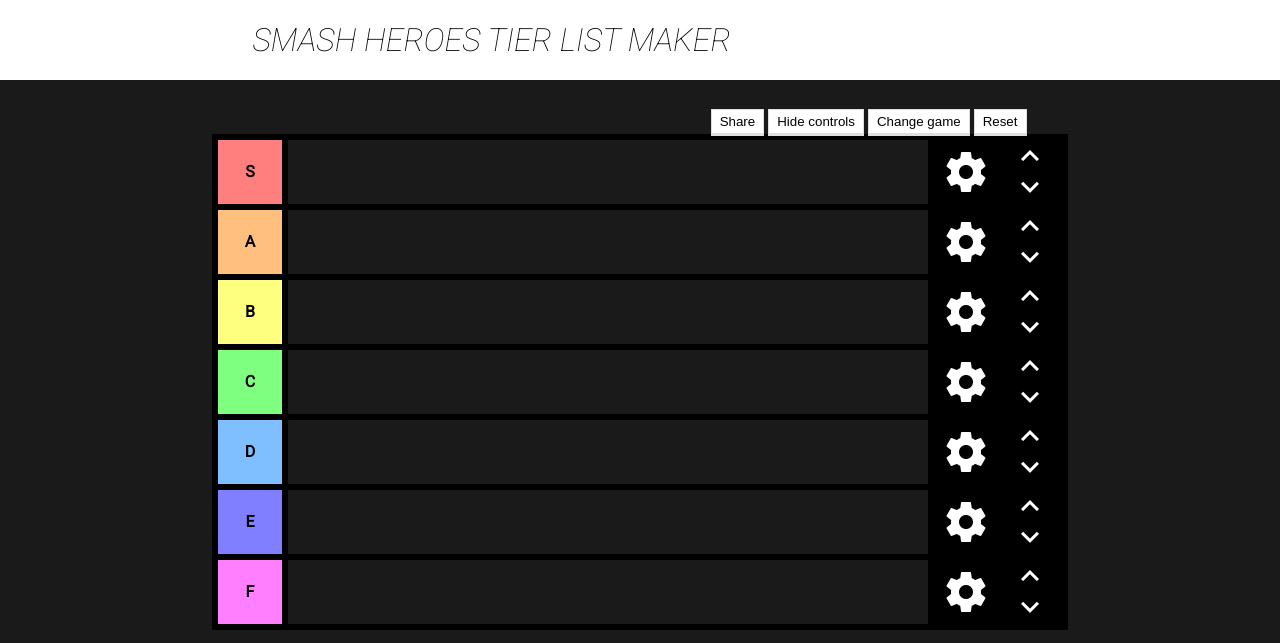
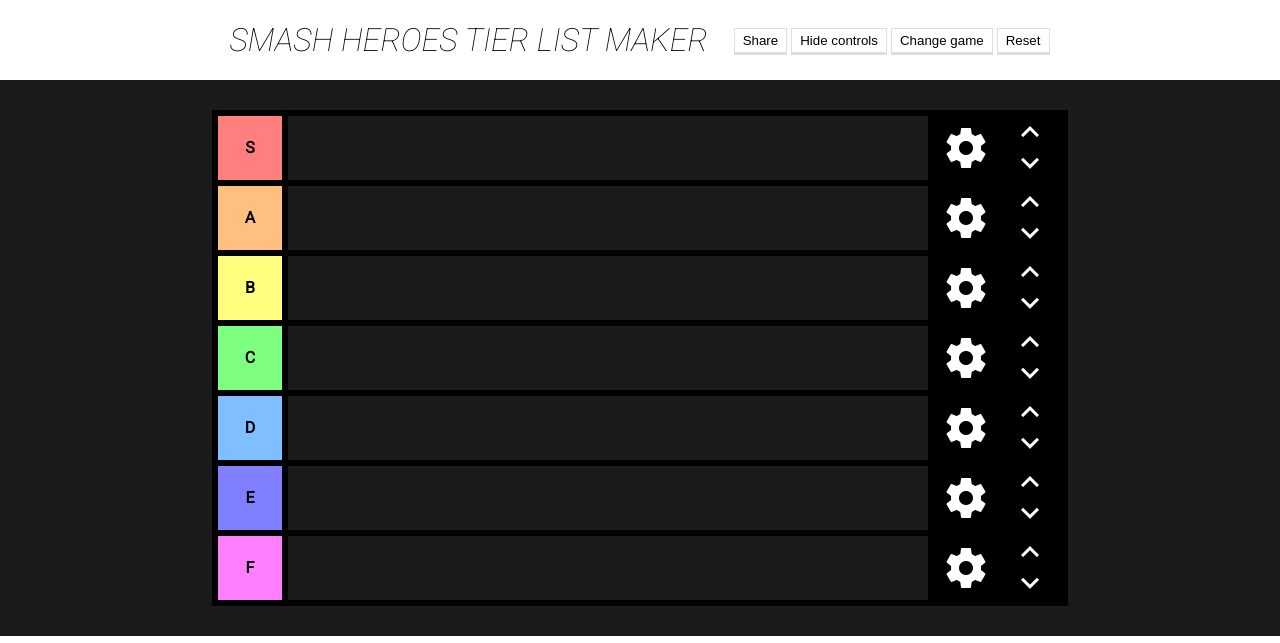
Before and after one commit to Firemage515/SHTierList, a plain HTML site: page index.html in a window 1280 px wide. Shown: the top 643 px of the page. Drawn offline with nearby package versions, Linux system fonts and the light colour scheme.

Commit message:
Fixed button spacing

```diff
--- a/src/newstyle.css
+++ b/src/newstyle.css
@@ -12,7 +12,7 @@ body {
 }
 
 #controls {
-	width: 774px;
+	width: 820px;
 	height: 80px;
 	margin: 0 auto;
 	padding-right: 1px;
```
